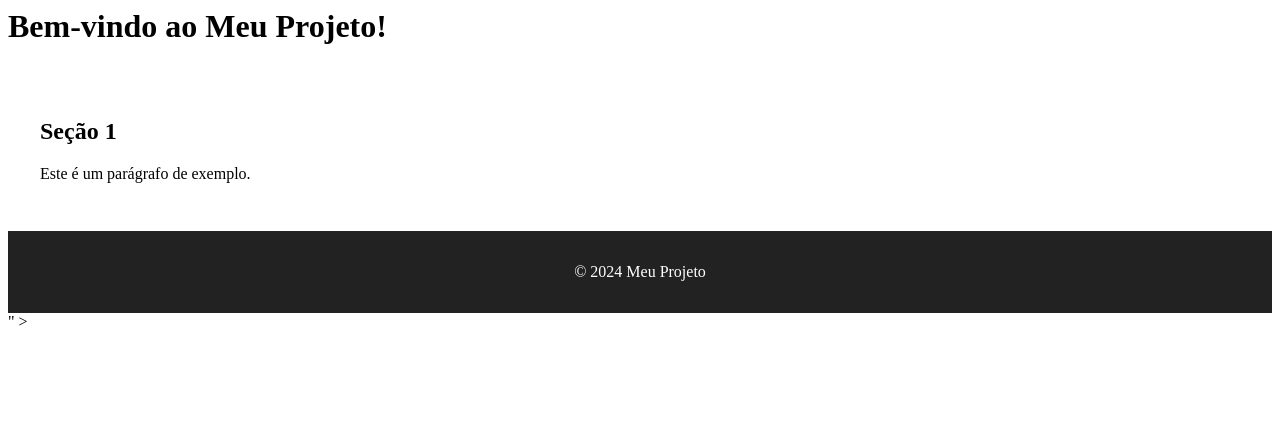
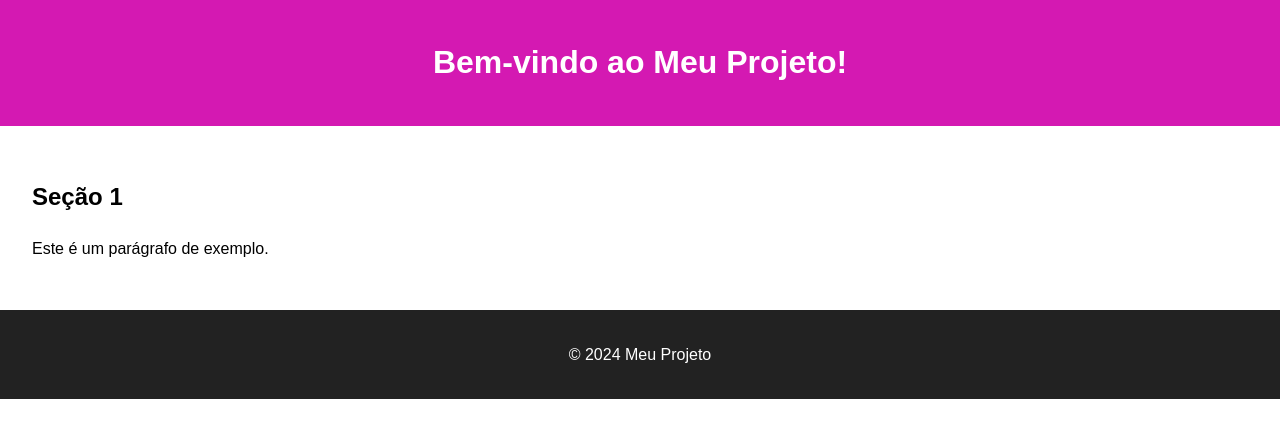
Before and after one commit to jessicacristinass/projeto-fsn4-avanti, a plain HTML site: page index.html in a window 1280 px wide. Drawn offline with Linux system fonts and the light colour scheme.

Commit message:
Correção do código

```diff
--- a/index.html
+++ b/index.html
@@ -19,4 +19,4 @@
         <p>&copy; 2024 Meu Projeto</p>
     </footer>
 </body>
-</html>" >
+</html>
--- a/styles.css
+++ b/styles.css
@@ -1,11 +1,11 @@
-echo "body {
+body {
     font-family: Arial, sans-serif;
     line-height: 1.6;
     margin: 0;
     padding: 0;
 }
 header {
-    background: #4CAF50;
+    background: #d419b2;
     color: white;
     padding: 1em;
     text-align: center;
@@ -18,4 +18,4 @@ footer {
     color: white;
     text-align: center;
     padding: 1em;
-}" >
+}
```
